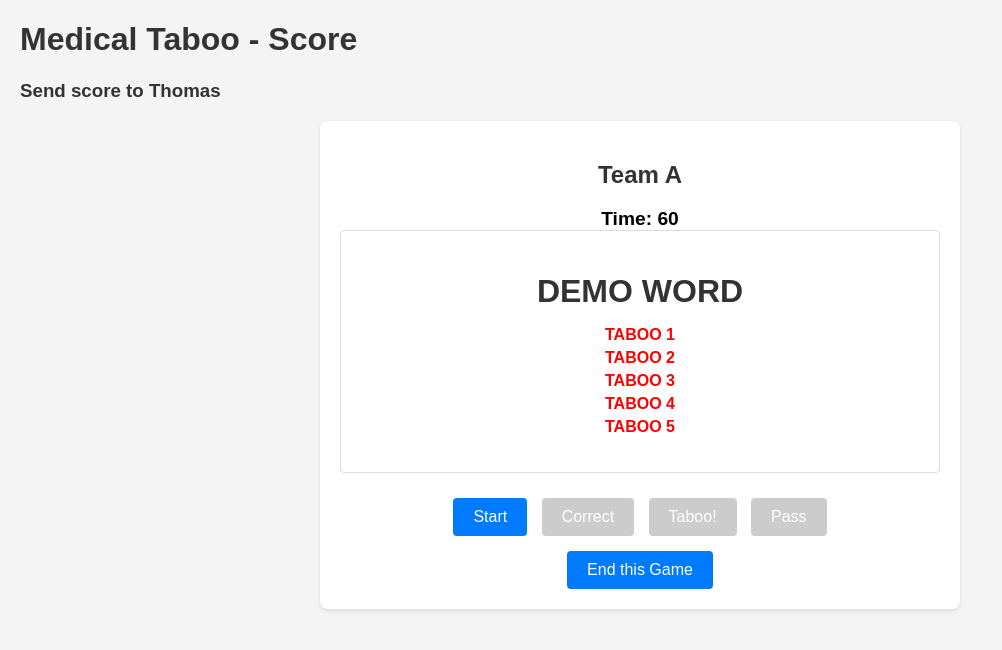
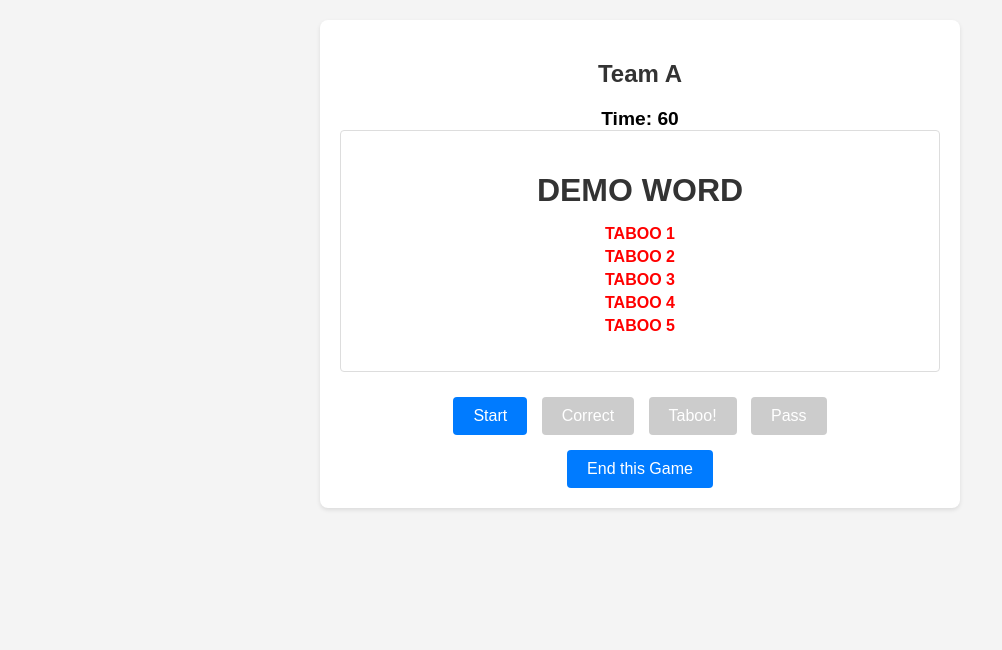
Before and after one commit to LearningCommunitiesJAB/MedTaboo, a plain HTML site: page game.html in a window 1280 px wide. Shown: the whole page, without its empty margins (0-1002 px from the left). Drawn offline with Linux system fonts and the light colour scheme.

Commit message:
Update game.html

```diff
--- a/game.html
+++ b/game.html
@@ -3,10 +3,8 @@
 <head>
     <meta charset="UTF-8">
     <meta name="viewport" content="width=device-width, initial-scale=1.0">
-    <h1>Medical Taboo - Score</h1>
+    <title>Medical Taboo - Score</title>
     <link rel="stylesheet" href="css/style.css">
-    <div></div>
-    <h3>Send score to Thomas</h3>
 </head>
 <body>
     <div class="container game-screen">
```
